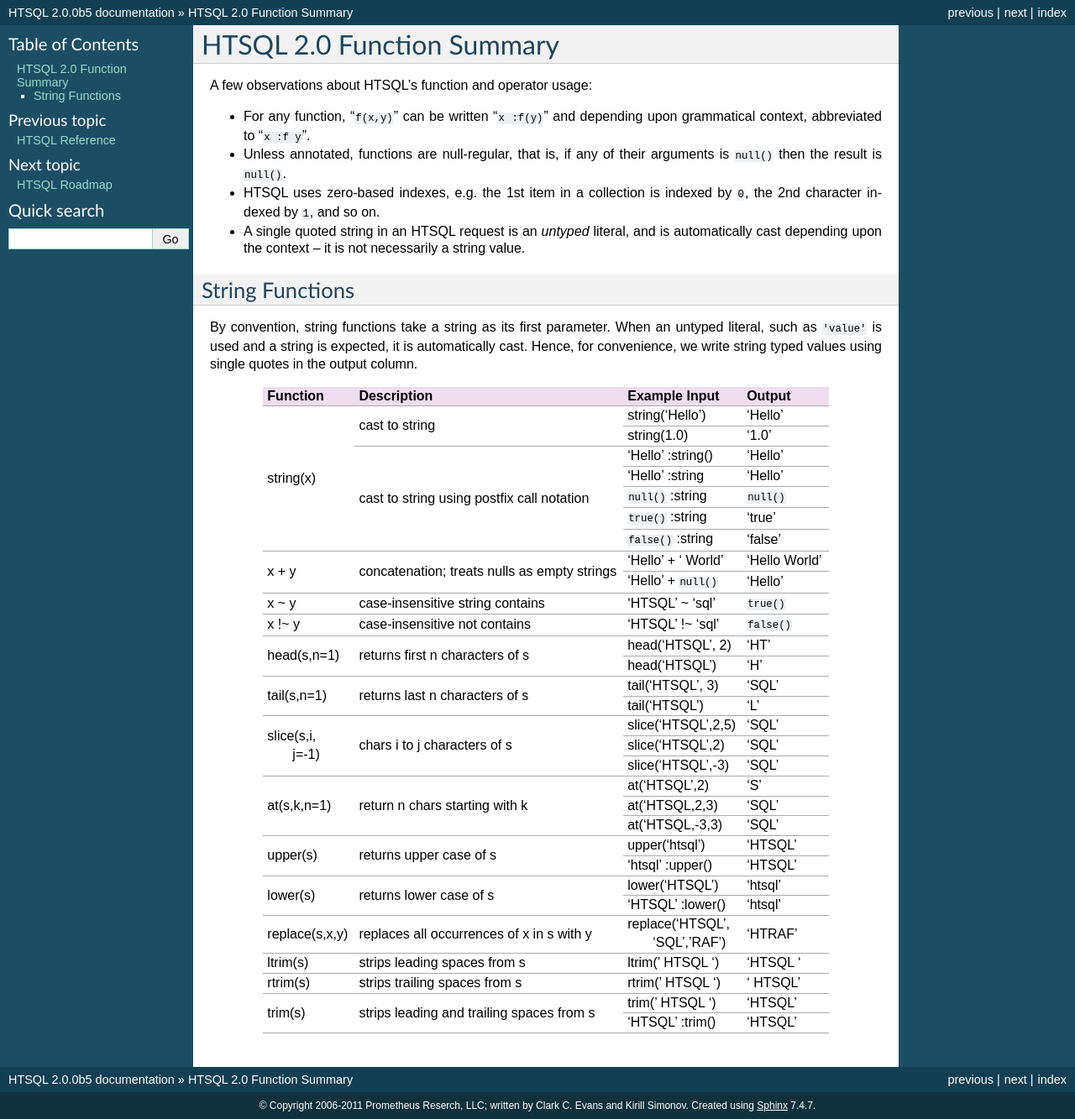
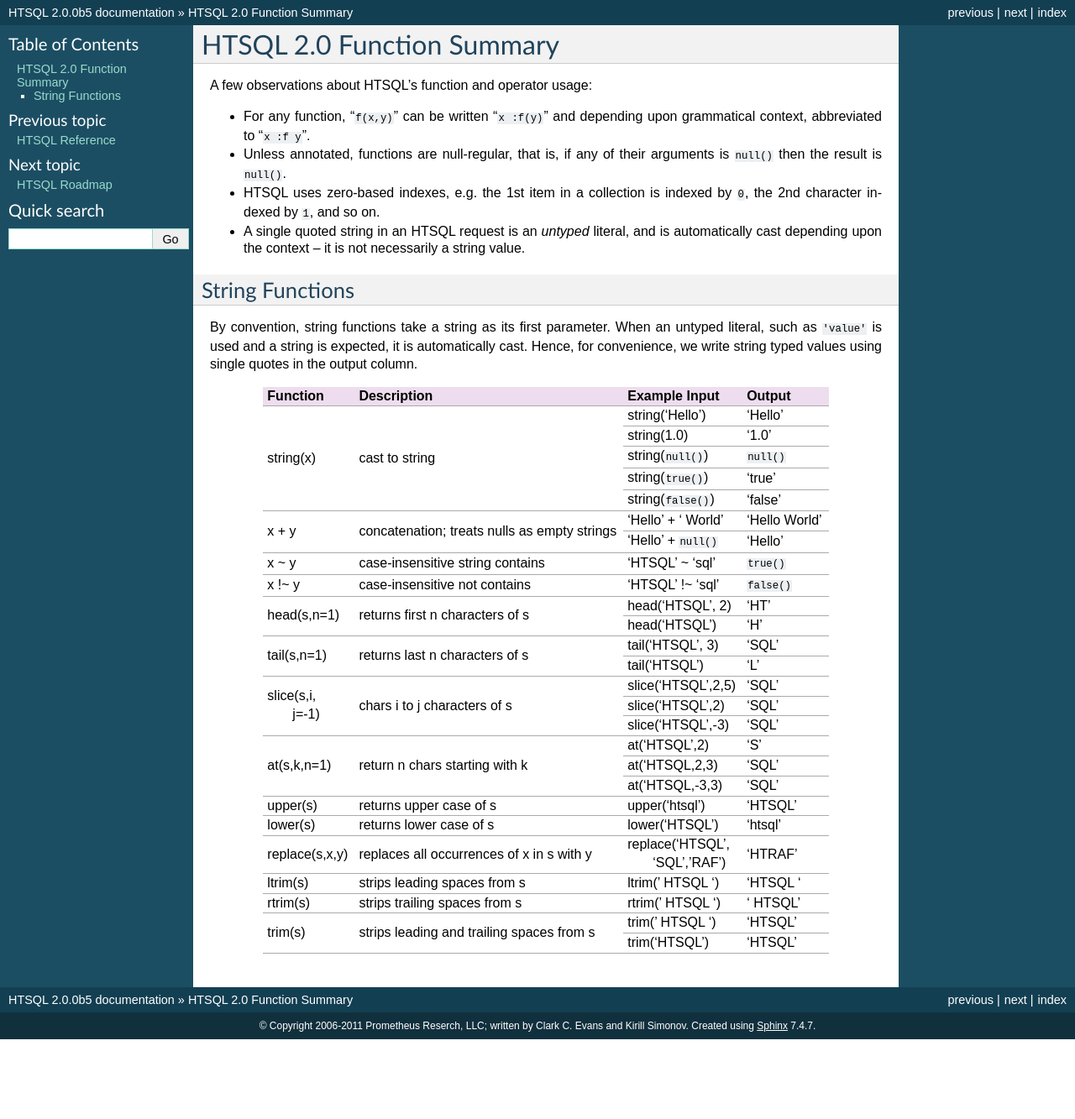
Before and after one commit to prometheusresearch/htsql, a Sphinx documentation site: the page built from doc/funccard.rst, in a window 1280 px wide. Shown: the whole page at 84% size. Built offline with Sphinx 7.4.7, drawn with Linux system fonts in a browser that asks for light colours; after the commit the page ends 1238 px from its top, so only the background shows below that.

Commit message:
removing :fn notation from funccard

```diff
--- a/doc/funccard.rst
+++ b/doc/funccard.rst
@@ -17,6 +17,7 @@
   and is automatically cast depending upon the context -- it is not
   necessarily a string value.
 
+
 String Functions
 ================
 
@@ -31,16 +32,12 @@
 | string(x)      | cast to string   | string('Hello')      | 'Hello'       |
 |                |                  +----------------------+---------------+
 |                |                  | string(1.0)          | '1.0'         |
-|                +------------------+----------------------+---------------+
-|                | cast to string   | 'Hello' :string()    | 'Hello'       |
-|                | using postfix    +----------------------+---------------+
-|                | call notation    | 'Hello' :string      | 'Hello'       |
 |                |                  +----------------------+---------------+
-|                |                  | ``null()`` :string   | ``null()``    |
+|                |                  | string(``null()``)   | ``null()``    |
 |                |                  +----------------------+---------------+
-|                |                  | ``true()`` :string   | 'true'        |
+|                |                  | string(``true()``)   | 'true'        |
 |                |                  +----------------------+---------------+
-|                |                  | ``false()`` :string  | 'false'       |
+|                |                  | string(``false()``)  | 'false'       |
 +----------------+------------------+----------------------+---------------+
 | x + y          | concatenation;   | 'Hello' + ' World'   | 'Hello World' |
 |                | treats nulls as  +----------------------+---------------+
@@ -73,12 +70,10 @@
 |                |                  | at('HTSQL,-3,3)      | 'SQL'         |
 +----------------+------------------+----------------------+---------------+
 | upper(s)       | returns upper    | upper('htsql')       | 'HTSQL'       |
-|                | case of s        +----------------------+---------------+
-|                |                  | 'htsql' :upper()     | 'HTSQL'       |
+|                | case of s        |                      |               |
 +----------------+------------------+----------------------+---------------+
 | lower(s)       | returns lower    | lower('HTSQL')       | 'htsql'       |
-|                | case of s        +----------------------+---------------+
-|                |                  | 'HTSQL' :lower()     | 'htsql'       |
+|                | case of s        |                      |               |
 +----------------+------------------+----------------------+---------------+
 | replace(s,x,y) | replaces all     | replace('HTSQL',     | 'HTRAF'       |
 |                | occurrences of x |         'SQL','RAF') |               |
@@ -92,5 +87,5 @@
 +----------------+------------------+----------------------+---------------+
 | trim(s)        | strips leading   | trim('  HTSQL  ')    | 'HTSQL'       |
 |                | and trailing     +----------------------+---------------+
-|                | spaces from s    | 'HTSQL' :trim()      | 'HTSQL'       |
+|                | spaces from s    | trim('HTSQL')        | 'HTSQL'       |
 +----------------+------------------+----------------------+---------------+
```
